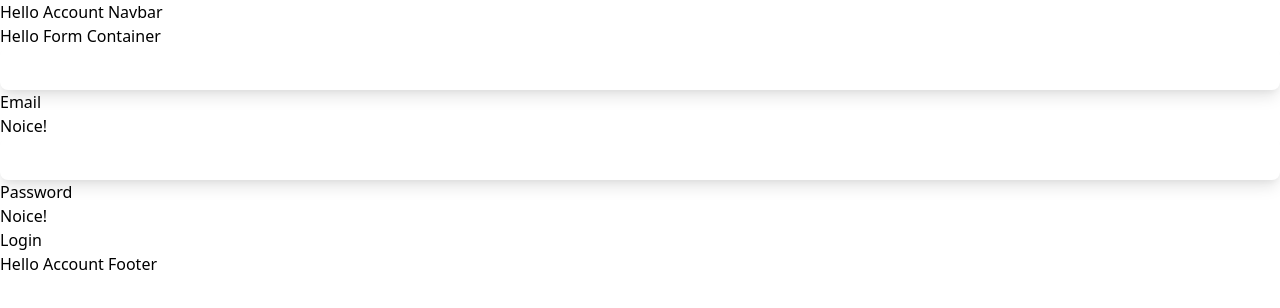
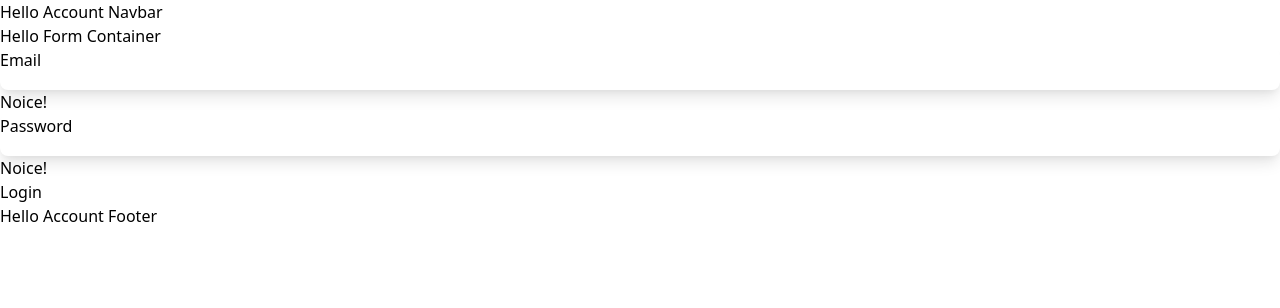
Before and after one commit to BlackCubes/foodtrucks-django-react, a React (Create React App) app in the folder frontend/: page /login in a window 1280 px wide. Shown: the top 308 px of the page. Built offline with nearby package versions, Linux system fonts and the light colour scheme.

Commit message:
Added Tailwind Classes: relative to email and password labels, and absolute to email and password data-texts

```diff
--- a/frontend/src/containers/LoginPage.js
+++ b/frontend/src/containers/LoginPage.js
@@ -70,7 +70,7 @@ const LoginPage = ({ FormContainerComponent }) => {
 
       <form onSubmit={onTestSubmit} noValidate>
         <div>
-          <label htmlFor="email" className="flex flex-col">
+          <label htmlFor="email" className="flex flex-col relative">
             <input
               type="email"
               name="email"
@@ -81,14 +81,16 @@ const LoginPage = ({ FormContainerComponent }) => {
               required
             />
 
-            <span data-text="email">Email</span>
+            <span className="absolute" data-text="email">
+              Email
+            </span>
 
             <span>{errors.email || 'Noice!'}</span>
           </label>
         </div>
 
         <div>
-          <label htmlFor="password" className="flex flex-col">
+          <label htmlFor="password" className="flex flex-col relative">
             <input
               type="password"
               name="password"
@@ -99,7 +101,9 @@ const LoginPage = ({ FormContainerComponent }) => {
               required
             />
 
-            <span data-text="password">Password</span>
+            <span className="absolute" data-text="password">
+              Password
+            </span>
 
             <span>{errors.password || 'Noice!'}</span>
           </label>
```
